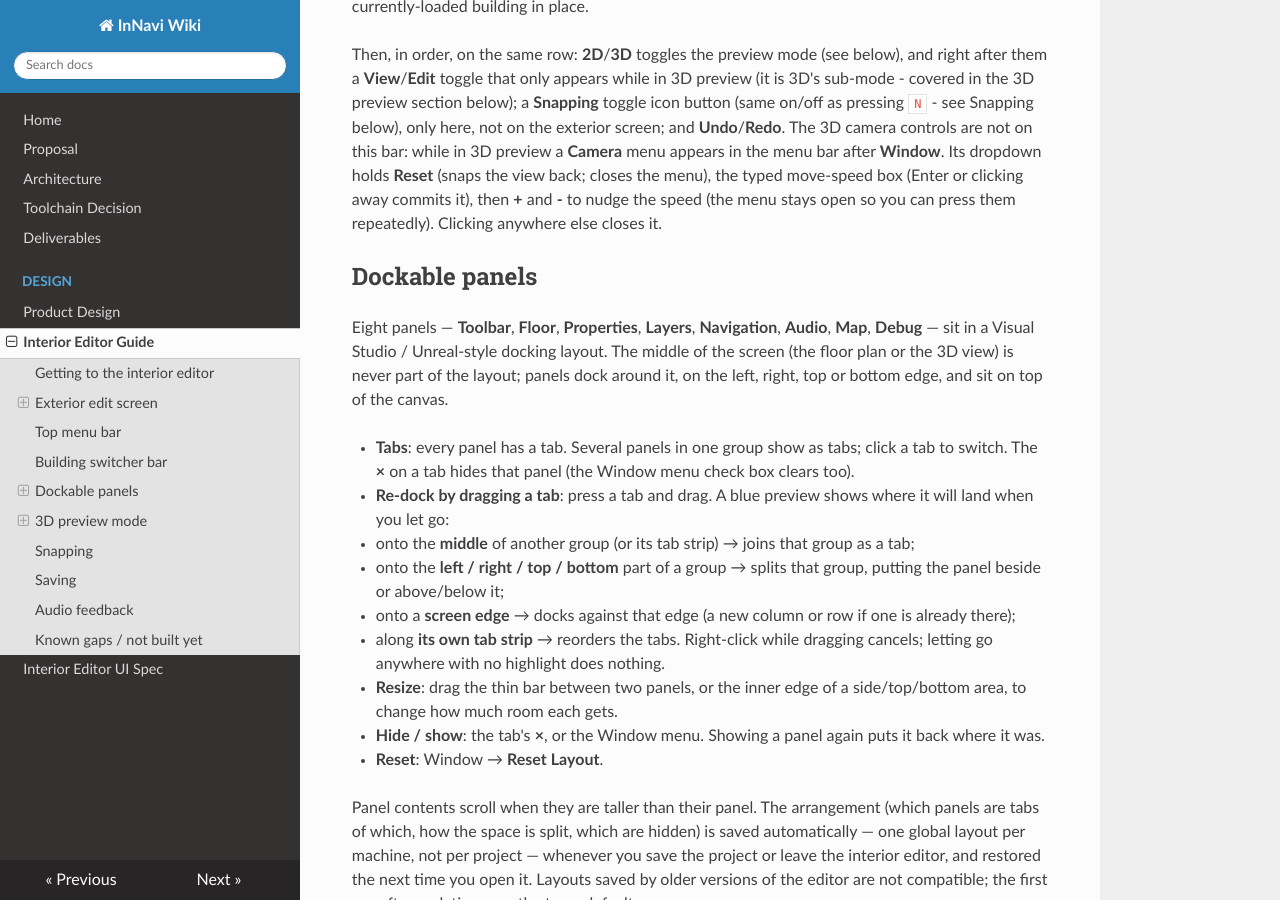
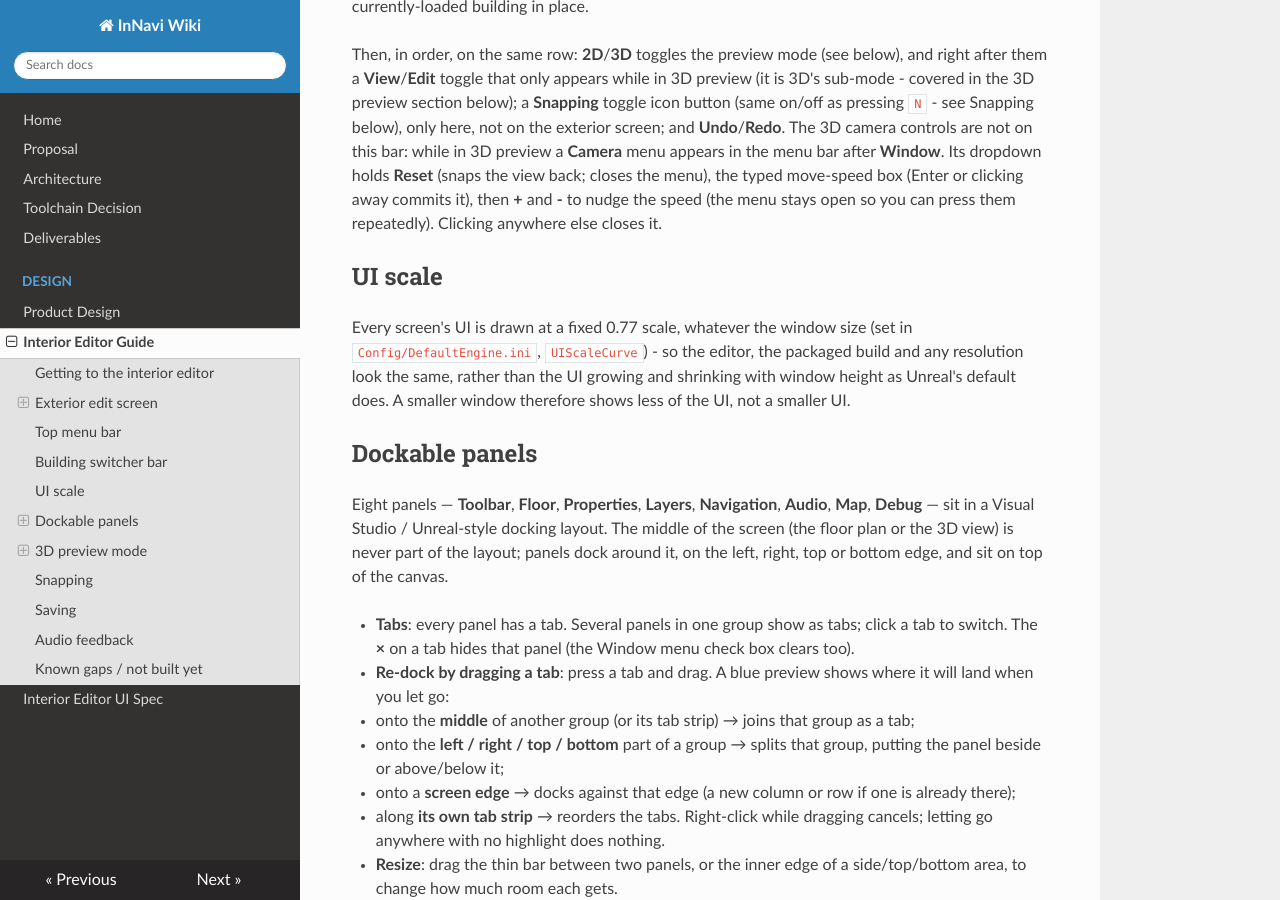
Before and after one commit to GYQ-SIT/Pathfinder-InNav, an MkDocs documentation site: the page built from docs/design/interior-editor-guide.md, in a window 1280 px wide and 900 px high, scrolled down 2634 px. Built offline with MkDocs 1.6.1, drawn with Linux system fonts in a browser that asks for light colours; nearby versions of some CDN libraries.

Commit message:
UI: fixed 0.77 UI scale at every window size
Replaces Unreal's default height-based scaling so the editor and the packaged build look
the same at any resolution.

```diff
--- a/docs/design/interior-editor-guide.md
+++ b/docs/design/interior-editor-guide.md
@@ -119,6 +119,13 @@ in 3D preview a **Camera** menu appears in the menu bar after **Window**. Its dr
 holds **Reset** (snaps the view back; closes the menu), the typed move-speed box (Enter
 or clicking away commits it), then **+** and **-** to nudge the speed (the menu stays open
 so you can press them repeatedly). Clicking anywhere else closes it.
+
+## UI scale
+
+Every screen's UI is drawn at a fixed 0.77 scale, whatever the window size (set in
+`Config/DefaultEngine.ini`, `UIScaleCurve`) - so the editor, the packaged build and any
+resolution look the same, rather than the UI growing and shrinking with window height as
+Unreal's default does. A smaller window therefore shows less of the UI, not a smaller UI.
 
 ## Dockable panels
 
```
Also changed, not shown: 1 other file.
